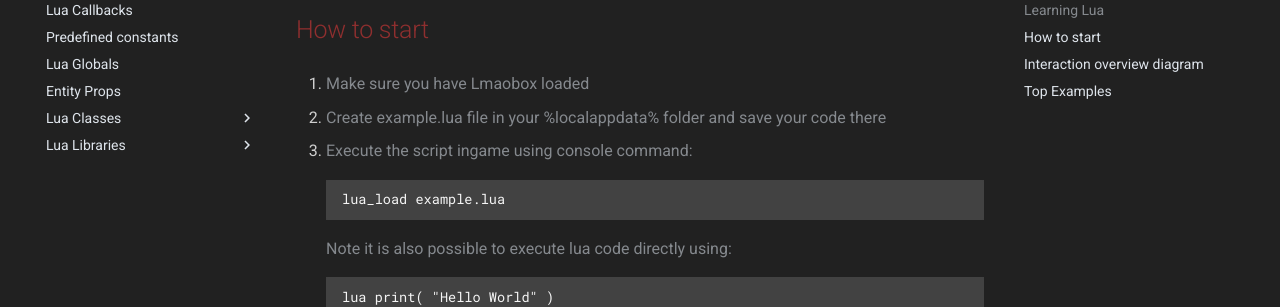
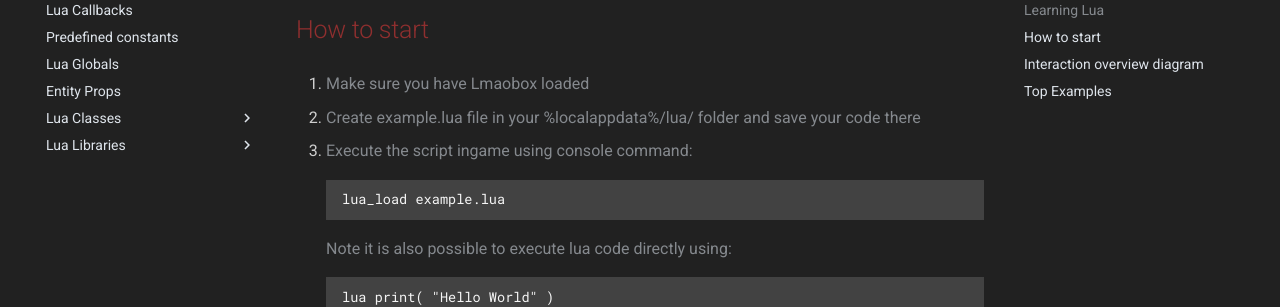
Before and after one commit to uosq/docs, an MkDocs documentation site: the page built from docs/index.md, in a window 1280 px wide and 900 px high, scrolled down 815 px. Shown: the part 152-459 px from the top of the window. Built offline with MkDocs 1.6.1 and Material for MkDocs 9.7.7, drawn with Linux system fonts in a browser that asks for light colours.

Commit message:
update localappdata path

```diff
--- a/docs/index.md
+++ b/docs/index.md
@@ -35,7 +35,7 @@ Or any of the following guides for example:
 
 1. Make sure you have Lmaobox loaded
 
-2. Create example.lua file in your %localappdata% folder and save your code there
+2. Create example.lua file in your %localappdata%/lua/ folder and save your code there
 
 3. Execute the script ingame using console command:
 
```
Also changed, not shown: docs/Lua_Libraries/draw.md (+1 -1 lines).
